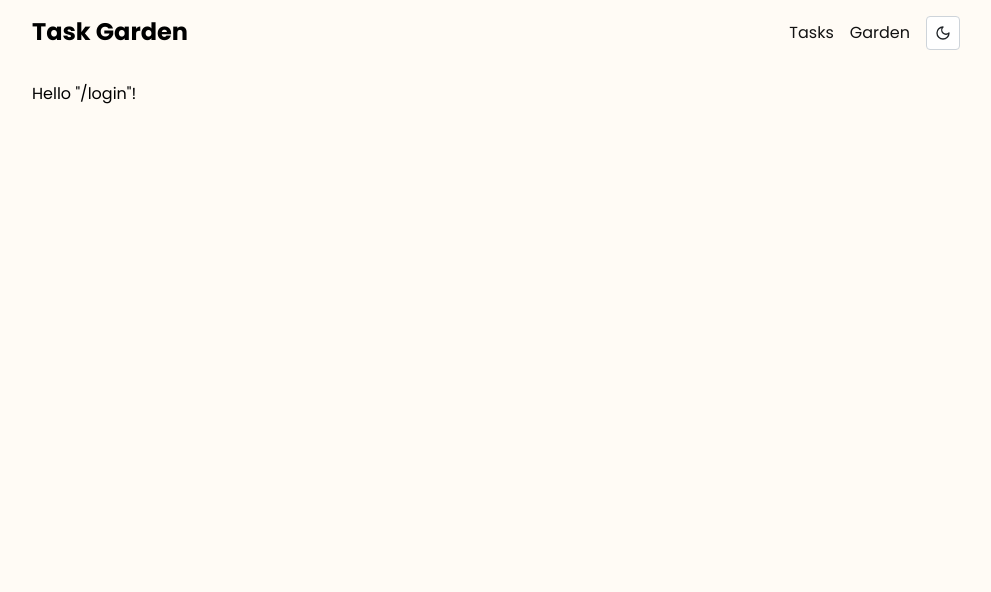
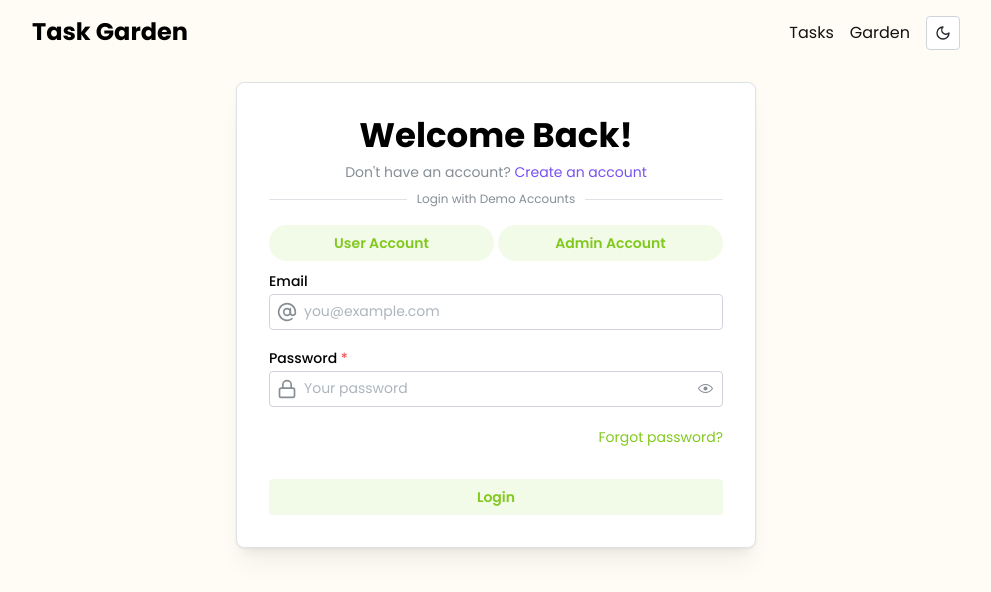
Before and after one commit to CydoEntis/sprout-client, a React (Vite) app: page /login in a window 1280 px wide. Shown: the top 592 px of the page, without its empty margins (144-1135 px from the left). Built offline with nearby package versions, Linux system fonts and the light colour scheme.

Commit message:
Feat: Added demo user and admin account logins to login form component.

```diff
--- a/src/features/auth/LoginForm.tsx
+++ b/src/features/auth/LoginForm.tsx
@@ -6,71 +6,60 @@ import {
   TextInput,
   Alert,
   Flex,
+  Stack,
+  Divider,
 } from "@mantine/core";
 import { AtSign, Lock } from "lucide-react";
 // import { zodResolver } from "mantine-form-zod-resolver";
 import { useForm, zodResolver } from "@mantine/form";
 import { Link, useNavigate } from "@tanstack/react-router";
 import { z } from "zod";
+import AuthCard from "./components/AuthCard";
+import { LoginRequest } from "./shared/auth.types";
+import { loginSchema } from "./shared/auth.schemas";
 // import { useLogin } from "../../api/auth";
 // import { LoginRequest } from "../../shared/auth.types";
 // import { loginSchema } from "../../shared/auth.schemas";
 // import { ErrorResponse } from "../../../../api/errors/error.types";
 // import useFormErrorHandler from "../../../../shared/hooks/useHandleErrors";
 
-// function LoginForm({ redirectTo }: { redirectTo: string | null }) {
+function LoginForm() {
   //   const login = useLogin();
   //   const navigate = useNavigate();
 
   //   const { error, handleAuthFormErrors, resetError } =
   //     useFormErrorHandler<LoginRequest>();
 
+  const form = useForm<LoginRequest>({
+    validate: zodResolver(loginSchema),
+    initialValues: {
+      email: "",
+      password: "",
+    },
+  });
 
-
-
-
-
-//   async function onSubmit(credentials: LoginRequest) {
-//     try {
-//       await login.mutateAsync(credentials);
-
-//       form.reset();
-//       navigate({ to: redirectTo || "/dashboard" });
-//     } catch (err) {
-//       const error = err as ErrorResponse;
-//       handleAuthFormErrors(error, form);
-//     }
-//   }
-
-//   async function handleDemoLogin() {
-//     const demoCredentials = {
-//       email: "demo@demo.com",
-//       password: "Demo123*",
-//     };
-
-//     try {
-//       await login.mutateAsync(demoCredentials);
-//       form.reset();
-//       navigate({ to: redirectTo || "/dashboard" });
-//     } catch (err) {
-//       const error = err as ErrorResponse;
-//       handleAuthFormErrors(error, form);
-//     }
-//   }
+  const onSubmit = () => {};
 
   return (
+    <AuthCard
+      title="Welcome Back!"
+      anchorLabel="Don't have an account?"
+      anchorText="Create an account"
+      to="/register"
+    >
       <form onSubmit={form.onSubmit(onSubmit)}>
-      {error ? (
-        <Alert
-          color="red"
-          variant="light"
-          title="Unexpected Error"
-          ta="center"
-          my={8}
-        >
-          {error}
-        </Alert>
-      ) : null}
+        <Stack my={8}>
+          <Divider label="Login with Demo Accounts" />
+          <Flex gap={4} w="100%">
+            <Button w="100%" radius="xl" variant="light" color="lime">
+              User Account
+            </Button>
+            <Button w="100%" radius="xl" variant="light" color="lime">
+              Admin Account
+            </Button>
+          </Flex>
+        </Stack>
+
         <TextInput
           label="Email"
           placeholder="you@example.com"
@@ -80,9 +69,7 @@ import { z } from "zod";
           leftSection={<AtSign size={20} />}
           {...form.getInputProps("email")}
           onChange={(event) => {
-          const lowerCaseEmail = event.currentTarget.value.toLowerCase();
-          form.setFieldValue("email", lowerCaseEmail);
-          resetError();
+            form.setFieldValue("email", event.currentTarget.value);
           }}
         />
         <PasswordInput
@@ -98,28 +85,21 @@ import { z } from "zod";
           {...form.getInputProps("password")}
           onChange={(event) => {
             form.setFieldValue("password", event.currentTarget.value);
-          resetError();
           }}
         />
         <Group justify="end" mt="lg">
-        <Anchor component={Link} size="sm" c="violet" to={"/forgot-password"}>
+          <Anchor component={Link} size="sm" c="lime" to={"/forgot-password"}>
             Forgot password?
           </Anchor>
         </Group>
         <Flex mt="xl" gap="sm">
-        <Button w="100%" color="violet" variant="light" type="submit">
+          <Button w="100%" color="lime" variant="light" type="submit">
             Login
           </Button>
-        <Button
-          w="100%"
-          color="violet"
-          variant="light"
-          onClick={handleDemoLogin}
-        >
-          Login as Demo User
-        </Button>
+
         </Flex>
       </form>
+    </AuthCard>
   );
 }
 
--- a/src/features/auth/components/AuthCard.tsx
+++ b/src/features/auth/components/AuthCard.tsx
@@ -1,4 +1,4 @@
-import { Anchor, Paper, Title, Text } from "@mantine/core";
+import { Anchor, Paper, Title, Text, Flex } from "@mantine/core";
 import { Link } from "@tanstack/react-router";
 import { ReactElement } from "react";
 
@@ -18,33 +18,35 @@ function AuthCard({
   children,
 }: AuthCardProps) {
   return (
+    <Flex
+      justify="center"
+      align="center"
+      style={{
+        width: "100%",
+      }}
+    >
       <Paper
         withBorder
         shadow="md"
-			p={{base: 16, md: 32}}
+        p={32}
         pt={30}
         radius="md"
         bg="card"
+        style={{
+          maxWidth: "520px", // Maximum width for larger screens
+          width: "100%", // Full width on smaller screens
+        }}
       >
         <Title ta="center">{title}</Title>
-			<Text
-				c="dimmed"
-				size="sm"
-				ta="center"
-				mt={5}
-			>
+        <Text c="dimmed" size="sm" ta="center" mt={5}>
           {anchorLabel}{" "}
-				<Anchor
-					component={Link}
-					to={to}
-					size="sm"
-					c="violet"
-				>
+          <Anchor component={Link} to={to} size="sm" c="violet">
             {anchorText}
           </Anchor>
         </Text>
         {children}
       </Paper>
+    </Flex>
   );
 }
 
--- a/src/routes/login.tsx
+++ b/src/routes/login.tsx
@@ -1,9 +1,10 @@
-import { createFileRoute } from '@tanstack/react-router'
+import { createFileRoute } from "@tanstack/react-router";
+import LoginForm from "../features/auth/LoginForm";
 
-export const Route = createFileRoute('/login')({
+export const Route = createFileRoute("/login")({
   component: RouteComponent,
-})
+});
 
 function RouteComponent() {
-  return <div>Hello "/login"!</div>
+  return <LoginForm />;
 }
```
Also changed, not shown: src/features/auth/services/auth.services.ts (added, +27 -0 lines). Lines whose indentation alone changed are shown as unchanged.
